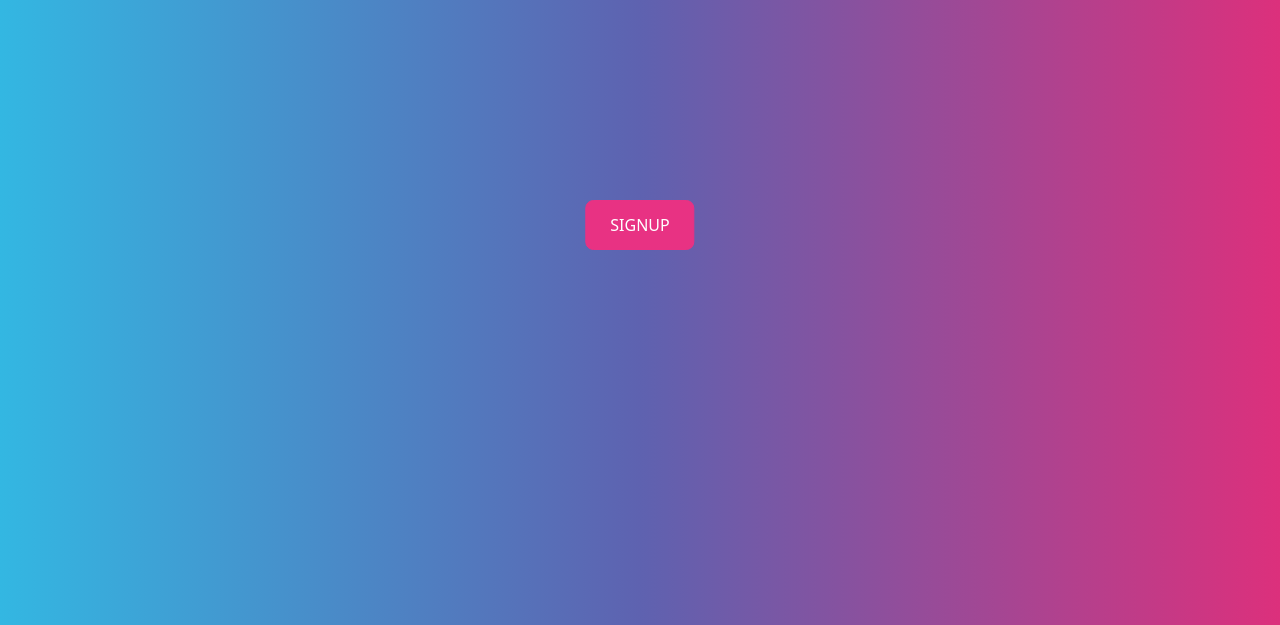
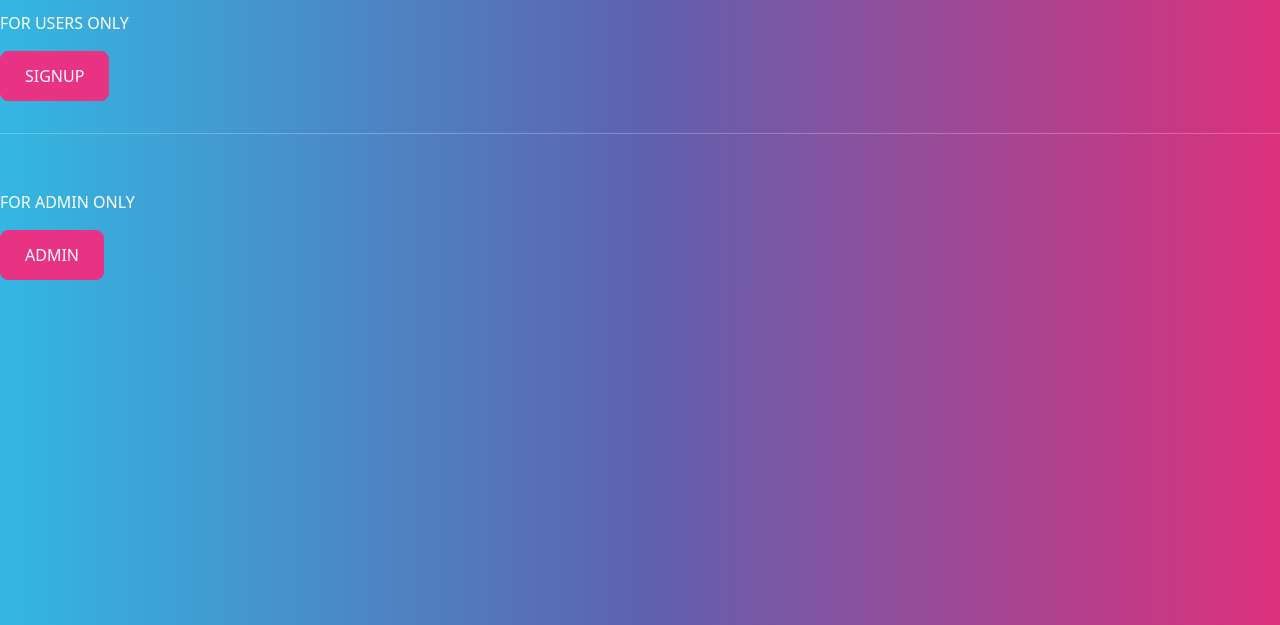
Before and after one commit to Ansh339/Backend, a website: page view/index.html in a window 1280 px wide. Shown: the part 175-800 px from the top of the page. Drawn offline with Linux system fonts and the light colour scheme.

Commit message:
Added support for Admin

```diff
--- a/view/index.html
+++ b/view/index.html
@@ -10,6 +10,12 @@
 <body>
     <h1 style="text-align: center; font-size: 5em;">WELCOME TO OUR SITE</h1>
     <h4 style="text-align: center; font-size: 3em">PLEASE CLICK ON THE BUTTON BELOW TO SIGNUP</h2>
-    <a style="margin: 0;position: absolute;top: 50%;left: 50%;-ms-transform: translate(-50%, -50%);transform: translate(-50%, -50%);" class="btn btn-primary" href="../view/signup/signup.html">SIGNUP</a>
+    <p>FOR USERS ONLY</p>
+    <a class="btn btn-primary" href="../view/signup/signup.html">SIGNUP</a>
+    <br>
+    <hr>
+    <br>
+    <p>FOR ADMIN ONLY</p>
+    <a class="btn btn-primary" href="../view/admin/admin.html">ADMIN</a>
 </body>
 </html>
```
